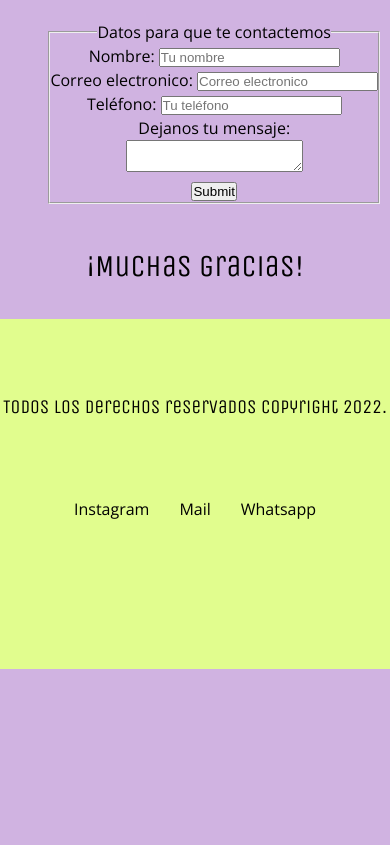
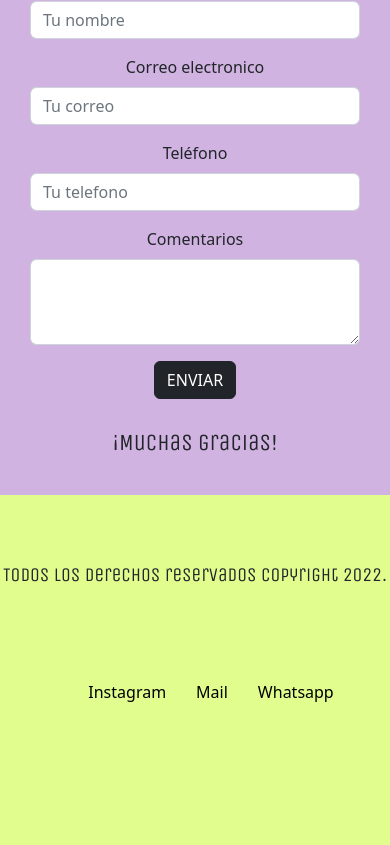
Before and after one commit to yamilerman/agenciadigitalarya, a plain HTML site: page pages/contacto.html in a window 390 px wide. Shown: the part 757-1602 px from the top of the page. Before the commit the page ends 1426 px from the top, so only its background shows below. Drawn offline with nearby package versions, Linux system fonts and the light colour scheme.

Commit message:
boostrap

```diff
--- a/pages/contacto.html
+++ b/pages/contacto.html
@@ -7,7 +7,9 @@
     <meta name="viewport" content="width=device-width, initial-scale=1.0">
     <title>ARYAAGENCIADIGITAL</title>
     <link rel="stylesheet" href="../style/styles.css">
-
+    <!-- CSS only -->
+    <link href="https://cdn.jsdelivr.net/npm/bootstrap@5.2.3/dist/css/bootstrap.min.css" rel="stylesheet"
+        integrity="sha384-rbsA2VBKQhggwzxH7pPCaAqO46MgnOM80zW1RWuH61DGLwZJEdK2Kadq2F9CUG65" crossorigin="anonymous">
 </head>
 
 <body>
@@ -33,42 +35,27 @@
     <main>
         <section>
             <h3>Completá el formulario. Te responderemos a la brevedad.</h3>
-
-            <form action="#">
-                <fieldset>
-                    <legend> Datos para que te contactemos</legend>
-                    <div>
-                        <label>
-                            Nombre:
-                            <input type="text" placeholder="Tu nombre" />
-                        </label>
-                    </div>
-                    <div>
-                        <label>
-                            Correo electronico:
-                            <input type="text" placeholder="Correo electronico" />
-                        </label>
-                    </div>
-                    <div>
-                        <label>
-                            Teléfono:
-                            <input type="text" placeholder="Tu teléfono" />
-                        </label>
-                    </div>
-                    <div>
-                        <label>
-                            Dejanos tu mensaje:
-
-                        </label>
-                    </div>
-                    <textarea placeholder="Dejanos tu mensaje">
-                        </textarea>
-                    <br>
-                    <input type="submit">
-
-                </fieldset>
+            <form class="formulario.Contacto">
+                <div class="mb-3">
+                    <label for="Nombre" class="form-label">Nombre</label>
+                    <input type="email" class="form-control" id="exampleFormControlInput1" placeholder="Tu nombre">
+                </div>
+                <div class="mb-3">
+                    <label for="Correo electronico" class="form-label">Correo electronico</label>
+                    <input type="email" class="form-control" id="exampleFormControlInput1" placeholder="Tu correo">
+                </div>
+                <div class="mb-3">
+                    <label for="Teléfono" class="form-label">Teléfono</label>
+                    <input type="email" class="form-control" id="exampleFormControlInput1" placeholder="Tu telefono">
+                </div>
+                <div class="mb-3">
+                    <label for="Dejanos tu comentario" class="form-label">Comentarios</label>
+                    <textarea class="form-control" id="exampleFormControlTextarea1" rows="3"></textarea>
+                </div>
+                <button type="button" class="btn btn-dark">ENVIAR</button>
+                <div>
+                    <h3>¡Muchas gracias!</h3>
             </form>
-            <p class="agradecerForm">¡Muchas gracias!</p>
         </section>
     </main>
     <!-- Fin main -->
--- a/style/styles.css
+++ b/style/styles.css
@@ -35,7 +35,7 @@ body {
   line-height: 1.5;
   background-color: #d0b3e1;
   position: relative;
-
+  padding: auto;
 }
 
 h1 {
@@ -61,7 +61,9 @@ h3 {
   font-family: 'Unica One', cursive;
   font-size: 2em;
   background-color: #d0b3e1;
-  padding: 10px;
+  margin-top: 0;
+  margin-bottom: 0;
+  padding: 30px;
 }
 
 p {
@@ -110,6 +112,7 @@ li a {
 
 .logoLila {
   margin-top: 30px;
+  margin-bottom: 0px;
   display: flex;
   justify-content: center;
   background-color: #d0b3e1;
@@ -196,11 +199,9 @@ footer ul li {
 }
 
 /*Estilos pestaña trabajos*/
-.imaAtico {
-  display: flex;
-  justify-content: space-around;
-  margin-top: 30px;
-  padding-bottom: 30px;
+.carousel {margin-bottom: 30px;
+  overflow-y:hidden;
+
 }
 
 .enlaceAtico {
@@ -222,7 +223,7 @@ footer ul li {
 
 /*Estilos pestaña servicios*/
 .servRedes {
-  margin-top: 30px;
+
   display: flex;
   justify-content: center;
 }
@@ -242,17 +243,14 @@ footer ul li {
 
 /*Estilos formulario y contacto*/
 form {
-  margin-left: 450px;
-  margin-right: 450px;
-  margin-top: 15px;
-
+  margin-left: 30px;
+  margin-right: 30px;
 }
 
 .agradecerForm {
   font-family: 'Unica One', cursive;
   font-size: 1.9em;
-  margin-top: 30px;
-  padding-bottom: 30px;
+  background-color: #d0b3e1;
 }
 
 @media only screen and (max-width:760px) {
@@ -268,14 +266,11 @@ form {
     height: auto;
   }
 
-
   .logoLila {
     margin-left: 20px;
     margin-top: 20px;
     position: static;
   }
-
-
 
   .trabajosPortada,
   .laAgencia,
@@ -302,22 +297,8 @@ form {
 
   /*Mobile pagina trabajos*/
   .imaAtico {
-
-
     display: flex;
-    flex-direction: column;
-
-  }
-
-  /*Mobile  pagina contacto */
-
-
-  form {
-  margin: auto;
-  padding: 10px;
-  box-sizing: border-box;
-    }
-
+    flex-direction: column;  }
 
 }
 
@@ -329,13 +310,4 @@ form {
     width: 100%;
     height: 350px;
   }
-
-  /*Tablet  pagina contacto */
-  form {
-
-    display: flex;
-    flex-direction: column;
-    flex-direction: row;
-    justify-content: flex-end;
-  }
 }
```
Also changed, not shown: index.html (+0 -4 lines), pages/agencia.html (+4 -2 lines), pages/servicios.html (+9 -6 lines), pages/trabajos.html (+26 -7 lines).
